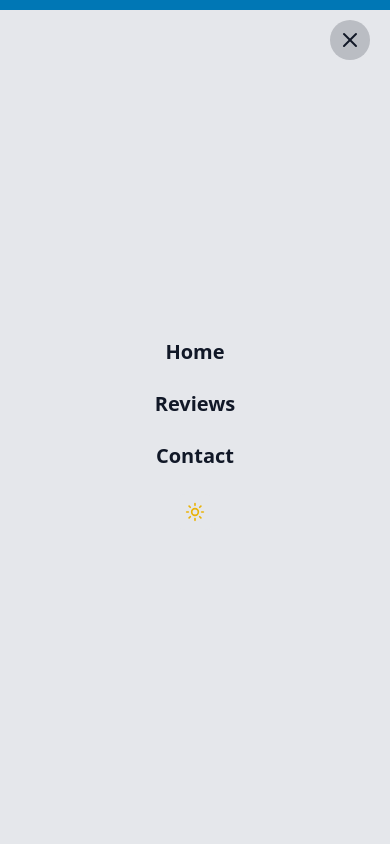
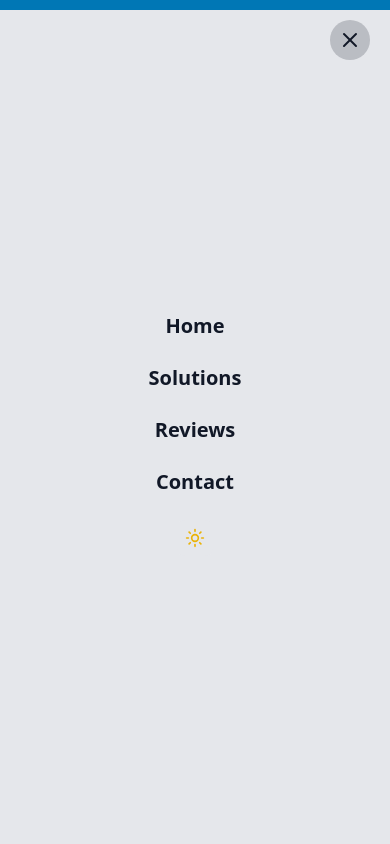
Before and after one commit to bibinwithab/cognitreez, a React (Vite) app: page / in a window 390 px wide. Both pictures are taken after a click on the button 362 px from the left and 37 px from the top of the page. Shown: the top 844 px of the page. Built offline with nearby package versions, Linux system fonts and the light colour scheme.

Commit message:
added solutions to hamburger menu

```diff
--- a/src/Components/NavBar.jsx
+++ b/src/Components/NavBar.jsx
@@ -105,6 +105,7 @@ const Navbar = () => {
 
             {[
               { name: "Home", id: "introduction" },
+              { name: "Solutions", id: "solutions" },
               { name: "Reviews", id: "reviews" },
               { name: "Contact", id: "contact" },
             ].map((item) => (
```
